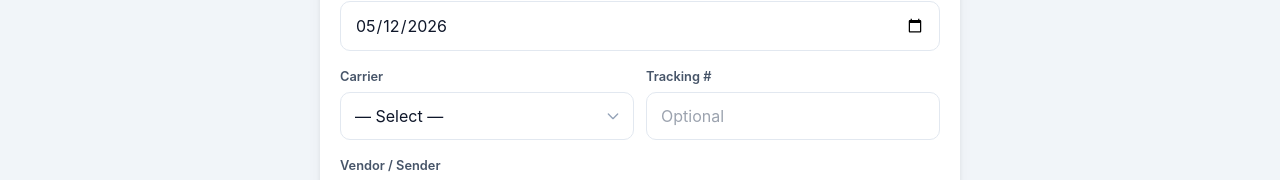
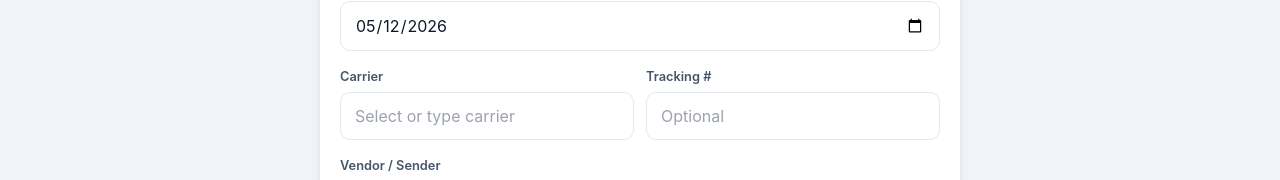
Before and after one commit to GeorgeKhouri/g, a website: page public/package-new.html in a window 1280 px wide. Shown: the part 159-339 px from the top of the page. Drawn offline with nearby package versions, Linux system fonts and the light colour scheme.

Commit message:
Add Nationex and allow custom carrier input

```diff
--- a/public/package-new.html
+++ b/public/package-new.html
@@ -36,11 +36,11 @@
     <div class="grid grid-cols-2 gap-3">
       <div>
         <label class="form-label">Carrier</label>
-        <select id="carrier" class="form-input">
-          <option value="">— Select —</option>
-          <option>FedEx</option><option>UPS</option><option>Purolator</option>
-          <option>Canada Post</option><option>Canpar</option><option>DHL</option><option>Amazon</option><option>GLS</option><option>Other</option>
-        </select>
+        <input id="carrier" class="form-input" list="carrier-options" placeholder="Select or type carrier">
+        <datalist id="carrier-options">
+          <option value="FedEx"></option><option value="UPS"></option><option value="Purolator"></option>
+          <option value="Canada Post"></option><option value="Canpar"></option><option value="DHL"></option><option value="Amazon"></option><option value="GLS"></option><option value="Nationex"></option><option value="Other"></option>
+        </datalist>
       </div>
       <div>
         <label class="form-label">Tracking #</label>
```
